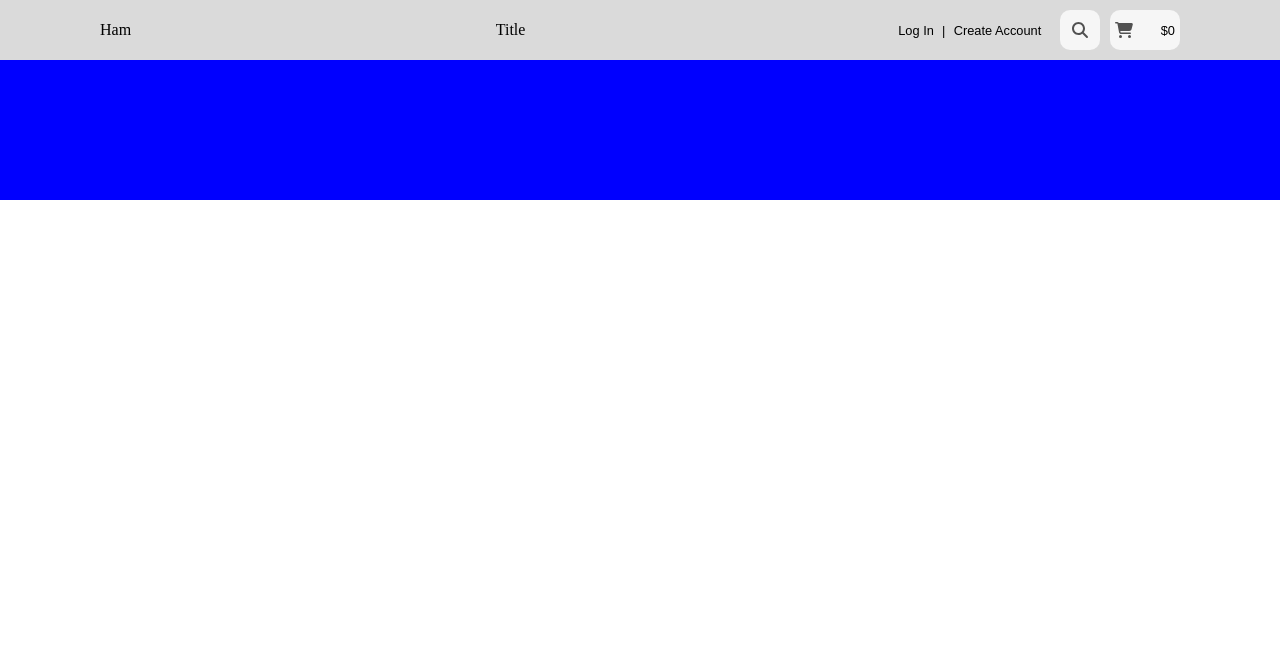
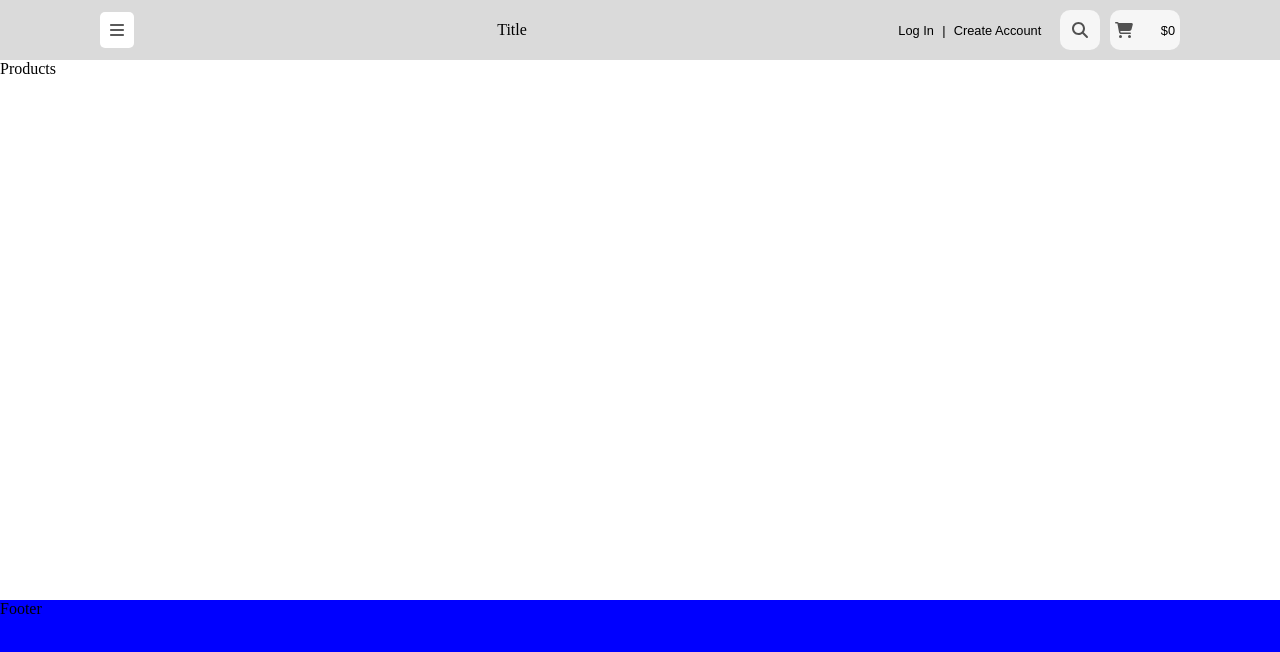
Before and after one commit to sblevins-dev/PremierSite, a React (Create React App) app in the folder frontend/: page /products in a window 1280 px wide. Shown: the top 652 px of the page. Built offline with nearby package versions, Linux system fonts and the light colour scheme.

Commit message:
swap menu from active to inactive. created products page

```diff
--- a/frontend/src/App.js
+++ b/frontend/src/App.js
@@ -6,6 +6,7 @@ import { Nav } from "./components/Nav";
 import { Login } from "./components/Login";
 import { Register } from "./components/Register";
 import { Home } from "./components/Home";
+import { Products } from "./components/Products"
 import { Cart } from "./components/Cart";
 import { Footer } from "./components/Footer";
 
@@ -75,6 +76,7 @@ function App() {
           {isRegisterShown && <Register />}
           <Routes>
             <Route path="/" element={<Home />} />
+            <Route path="/products" element={<Products />} />
             <Route path="/cart" element={<Cart />} />
           </Routes>
           <Footer />
--- a/frontend/src/components/Nav.js
+++ b/frontend/src/components/Nav.js
@@ -3,8 +3,11 @@ import { useContext, useState } from "react";
 import { Link } from "react-router-dom";
 import { Context } from "../contexts/Context";
 import { FontAwesomeIcon } from "@fortawesome/react-fontawesome";
-import { faCartShopping } from "@fortawesome/free-solid-svg-icons";
-import { faMagnifyingGlass } from "@fortawesome/free-solid-svg-icons";
+import {
+  faCartShopping,
+  faMagnifyingGlass,
+  faBars,
+} from "@fortawesome/free-solid-svg-icons";
 import { faX } from "@fortawesome/free-solid-svg-icons";
 
 export const Nav = () => {
@@ -20,7 +23,12 @@ export const Nav = () => {
   // open search bar
   const [isSearchActive, setSearchActive] = useState(false);
 
+  // cart modal state
   const [isCartModalActive, setCartModal] = useState(false);
+
+  // menu state
+  const [isMenuActive, setMenu] = useState(false);
+  const [count, setCount] = useState(0)
 
   // When log in is clicked from navbar
   const handleLoginClick = () => {
@@ -54,18 +62,34 @@ export const Nav = () => {
     setSearchActive(false);
   };
 
+  // activate cart modal
   const setCartModalActive = () => {
     setCartModal(!isCartModalActive);
   };
 
-  // useEffect(() => {
-  //   let cart = document.querySelector(".cart-on-nav");
-  //   cartOnNav(cart);
-  // }, []);
+  // activate and reverse animation for menu
+  const setMenuActive = () => {
+    if (count === 0) {
+      setCount(1)
+    }
+    setMenu(!isMenuActive)
+  }
 
   return (
     <div className="nav-container">
-      <div className="hamburger">Ham</div>
+      <FontAwesomeIcon
+        icon={faBars}
+        className="ham-icon"
+        onClick={setMenuActive}
+      />
+        <div className={isMenuActive ? "menu-wrapper menu-active" : count > 0 ? "menu-wrapper menu-inactive" : "menu-wrapper"} onClick={setMenuActive}>
+          <ul className="menu-links">
+            <Link to="/"><li>Home</li></Link>
+            <Link to="/products"><li>Products</li></Link>
+            <Link to="/cart"><li>Cart</li></Link>
+            <Link to="/about"><li>About</li></Link>
+          </ul>
+        </div>
 
       {/* Right Side of Nav */}
       <div className="title">Title</div>
--- a/frontend/src/components/Products.js
+++ b/frontend/src/components/Products.js
@@ -1,6 +1,9 @@
+import "../css/products.css"
 
 export const Products = () => {
   return (
-    <div>Products</div>
+    <div className="products-page-wrapper">
+      <div>Products</div>
+    </div>
   )
 }
--- a/frontend/src/css/nav.css
+++ b/frontend/src/css/nav.css
@@ -8,6 +8,61 @@
     justify-content: space-between;
     background-color: var(--nav-color);
     z-index: 2;
+}
+
+.ham-icon {
+    padding: 10px;
+    border-radius: 5px;
+    background-color: white;
+    color: var(--gray-font);
+    cursor: pointer;
+    z-index: 40;
+}
+
+.menu-wrapper {
+    position: absolute;
+    height: 100vh;
+    width: 0px;
+    left: 0;
+    top: 0;
+    opacity: 0;
+    margin-top: 60px;
+    border: none;
+    background-color: rgba(47, 47, 47, 0.386);
+    backdrop-filter: blur(10px);
+    color: white;
+    letter-spacing: 1px;
+    font-size: 1.5rem;
+    border: none;
+    display: flex;
+    flex-direction: column;
+    align-items: left;
+}
+
+.menu-active {
+    animation: slideOut 0.4s ease-in-out forwards;
+}
+
+.menu-inactive {
+    animation: slideIn 0.4s ease-in-out backwards;
+}
+
+.menu-wrapper .menu-links a {
+    list-style-type: none;
+    text-decoration: none;
+    text-transform: uppercase;
+    font-weight: bold;
+    color: white;
+}
+
+.menu-wrapper .menu-links li {
+    width: 100%;
+    height: 50px;
+    padding-left: 20px;
+    display: flex;
+    align-items: center;
+    justify-content: flex-start;
+    transition: all 0.4s ease-in-out;
 }
 
 .option-wrapper {
@@ -139,9 +194,38 @@
     color: white;
 }
 
+/* Animations */
+@keyframes slideIn {
+    from {
+        opacity: 1;
+        width: 200px;
+    }
+    to {
+        opacity: 0;
+        width: 0px;
+    }
+}
+
+@keyframes slideOut {
+    from {
+        opacity: 0;
+        width: 0px;
+    }
+    to {
+        opacity: 1;
+        width: 200px;
+    }
+}
+
+/* Media queries */
 @media (hover: hover) {
     .acct-nav-btns div:hover {
         cursor: pointer;
         background-color: var(--primary-color);
     }
+
+    .menu-wrapper .menu-links li:hover {
+        color: black;
+        background-color: white;
+    }
 }
--- a/frontend/src/css/products.css
+++ b/frontend/src/css/products.css
@@ -0,0 +1,4 @@
+.products-page-wrapper {
+    min-height: calc(100vh - 200px);
+    padding-top: 60px;
+}
```
